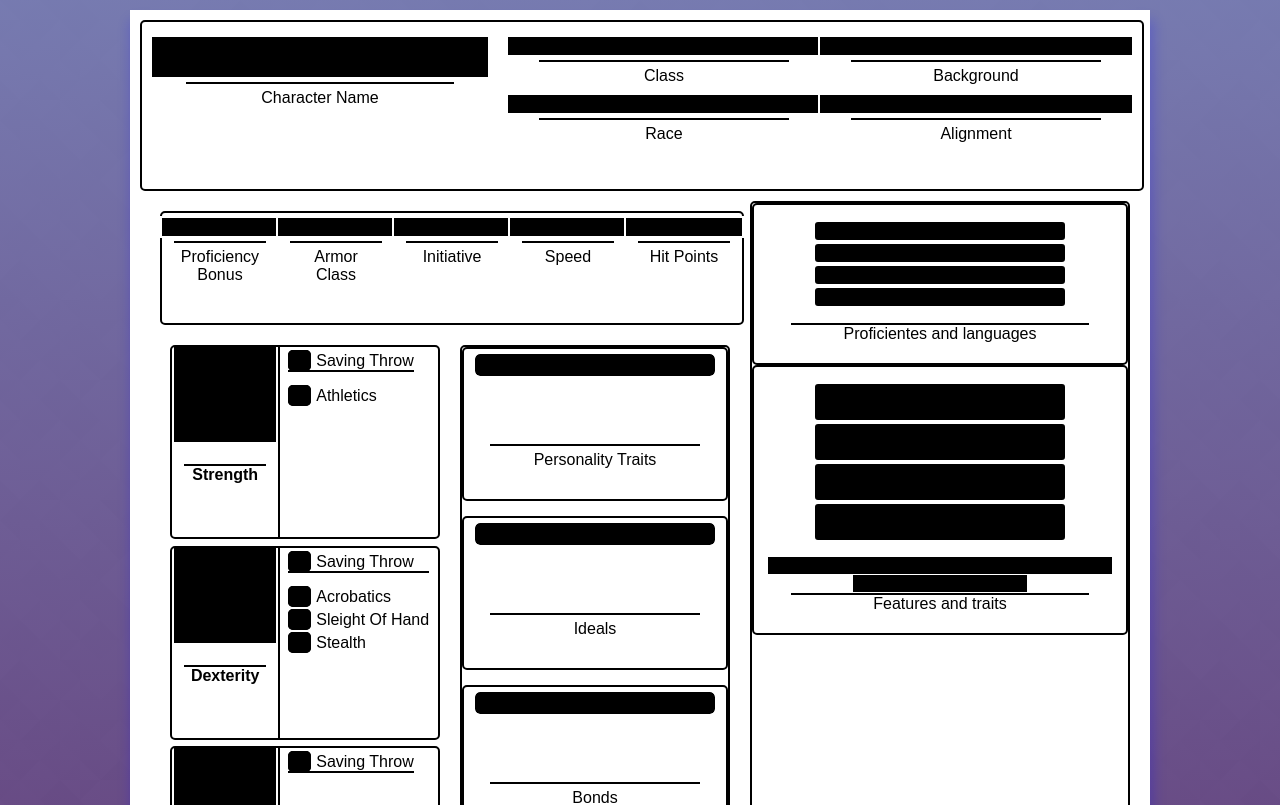
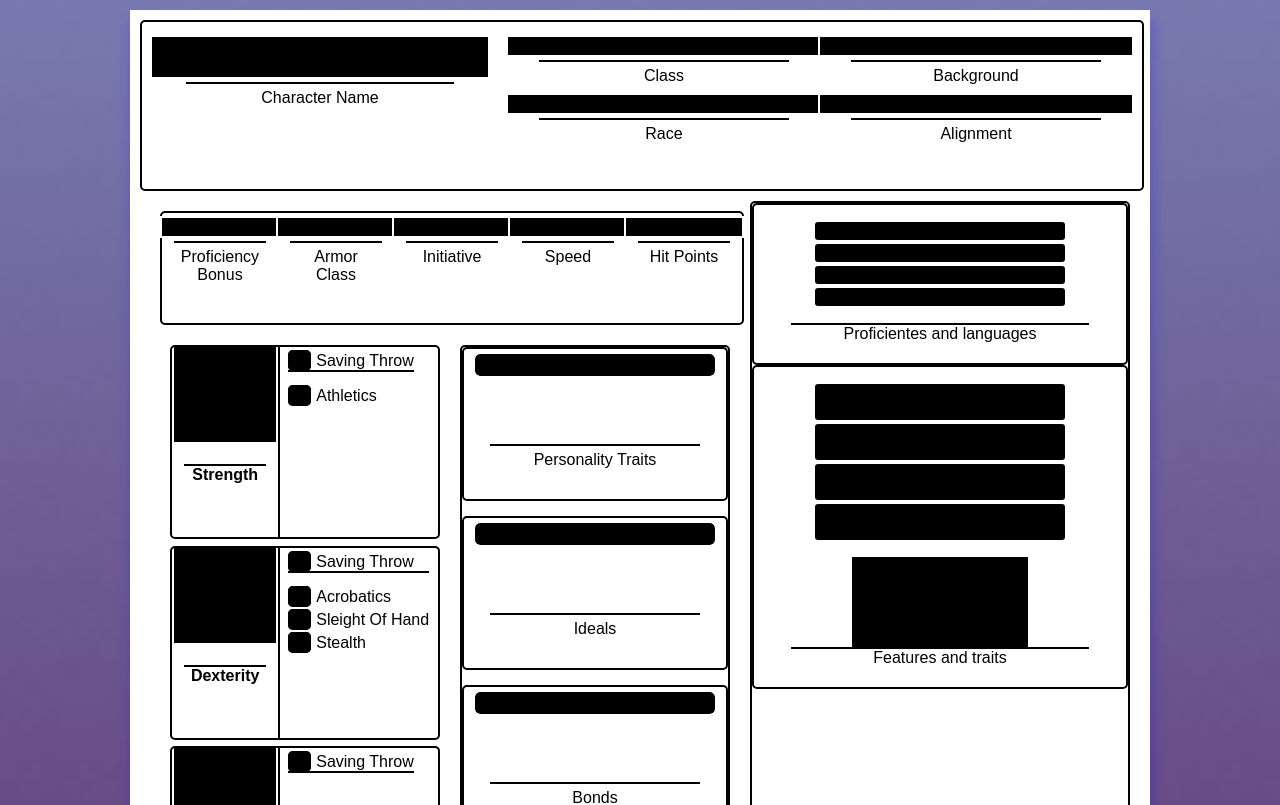
Before and after one commit to silveriac/Amnesia-DnD-Sheets, a React (Create React App) app: page / in a window 1280 px wide. Shown: the top 805 px of the page. Built offline with nearby package versions, Linux system fonts and the light colour scheme.

Commit message:
finished traits section

```diff
--- a/src/App.js
+++ b/src/App.js
@@ -137,13 +137,30 @@ function TraitsComponent({traitName, traitDescription}) {
     );
 };
 
-function SpellcastingComponent({proficiency}) {
+function SpellcastingComponent({mana, saveDC, attackMod}) {
     const [isVisible, setVisibility, style] = useVisibility(false);
     return(
-        <div>
-            <span onClick={() => setVisibility(true)} style={style}>
-                • Spellcasting: not much for the moment, make some structure for this
+        <div onClick={() => setVisibility(true)} style={style}>
+            <span>
+                <b>• Spellcasting</b>
             </span>
+            <br />
+            <span>
+                <b>Mana:</b> {mana}
+            </span>
+            <br />
+            <span>
+                <b>Spell Save DC:</b> {saveDC}
+            </span>
+            <br />
+            <span>
+                <b>Spell Attack Modifier:</b> {attackMod}
+            </span>
+            <br />
+            <span className='toggleModal'>
+                Spell List
+            </span>
+            <br />
         </div>
     );
 };
@@ -199,7 +216,10 @@ function Container1({}) {
                             {Object.keys(character.FeaturesAndTraits).map((element) => (
                                 <TraitsComponent traitName={element} traitDescription={character.FeaturesAndTraits[element]}/>
                             ))}
-                            {character.Spellcaster === true ? <SpellcastingComponent /> : ""}
+                            {character.Spellcaster === true ?
+                                <SpellcastingComponent mana={character.Spellcasting.Slots} attackMod={character.Spellcasting['Spell Attack Modifier']} saveDC={character.Spellcasting['Spell Save DC']} />
+                                : ""
+                            }
                             <div className='description'>Features and traits</div>
                         </div>
                     </section>
```
